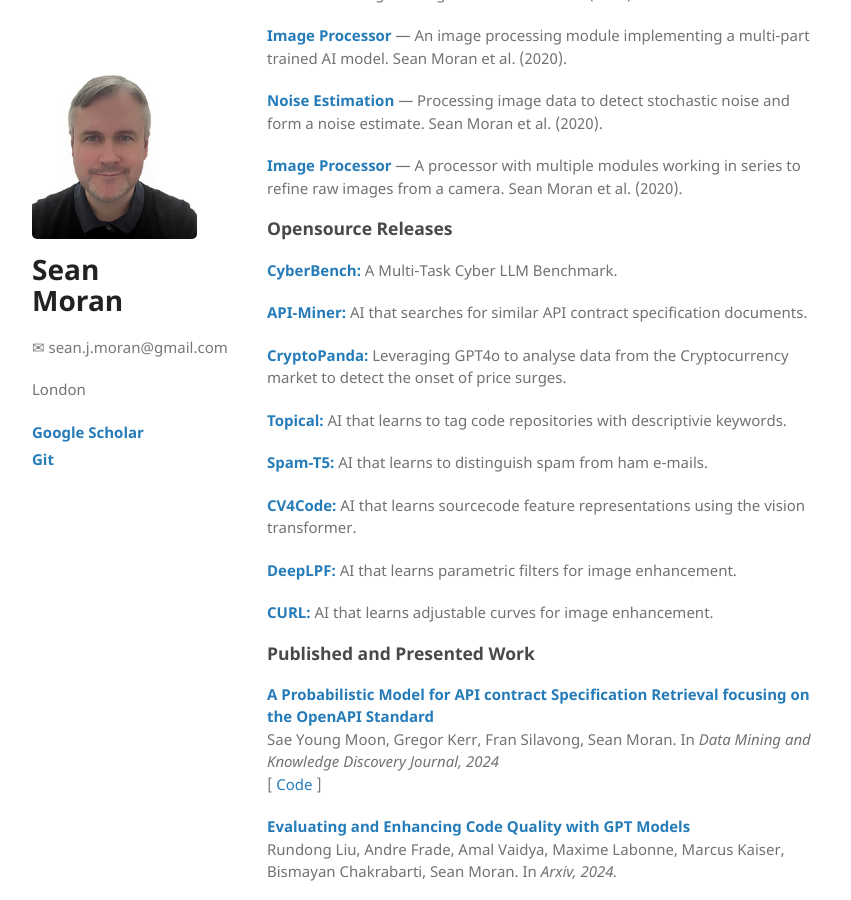
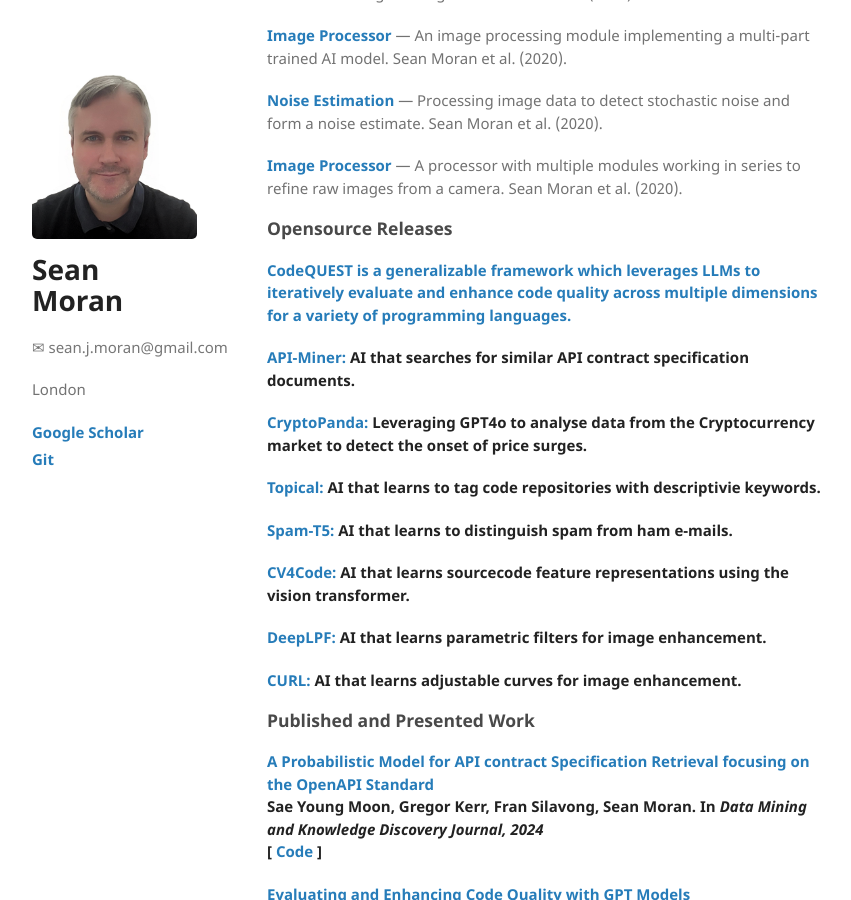
Before and after one commit to sjmoran/sjmoran.github.io, a Jekyll site: the page built from index.html, in a window 1280 px wide and 900 px high, scrolled down 1022 px. Shown: the whole window, without its empty margins (26-877 px from the left). Built offline with Jekyll 4.4.1, drawn with Linux system fonts in a browser that asks for light colours.

Commit message:
Update index.html

```diff
--- a/index.html
+++ b/index.html
@@ -49,7 +49,7 @@ I'm an <a target="_blank" href="https://www.credly.com/badges/5efe6984-20c8-4222
 
 <h3 id="opensource-releases">Opensource Releases</h3>
 
-<p><strong><a target="_blank" href="https://github.com/jpmorganchase/CyberBench">CyberBench: </a></strong>A Multi-Task Cyber LLM Benchmark.</p>
+<p><strong><a target="_blank" href="https://github.com/jpmorganchase/CodeQuest">CodeQUEST is a generalizable framework which leverages LLMs to iteratively evaluate and enhance code quality across multiple dimensions for a variety of programming languages.</p>
 
 <p><strong><a target="_blank" href="https://github.com/jpmorganchase/api-miner">API-Miner: </a></strong>AI that searches for similar API contract specification documents.</p>
 
```
